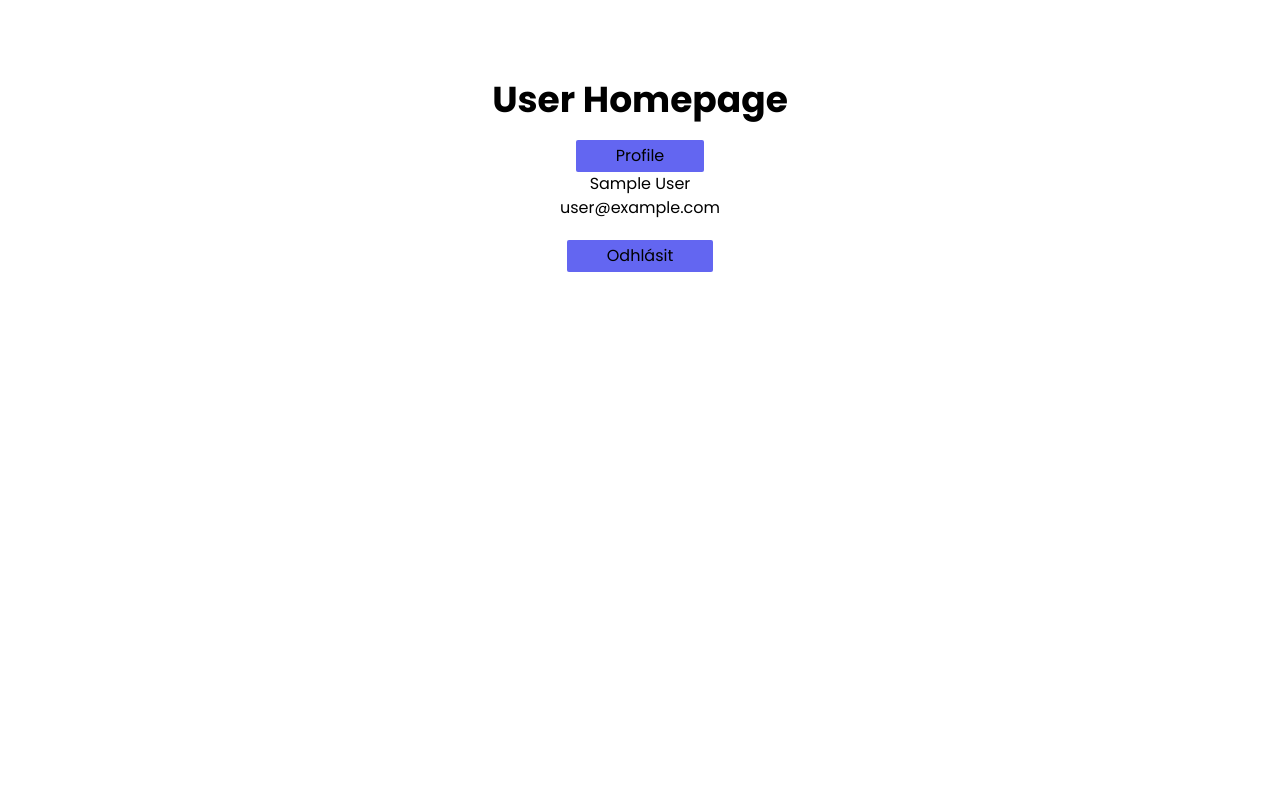
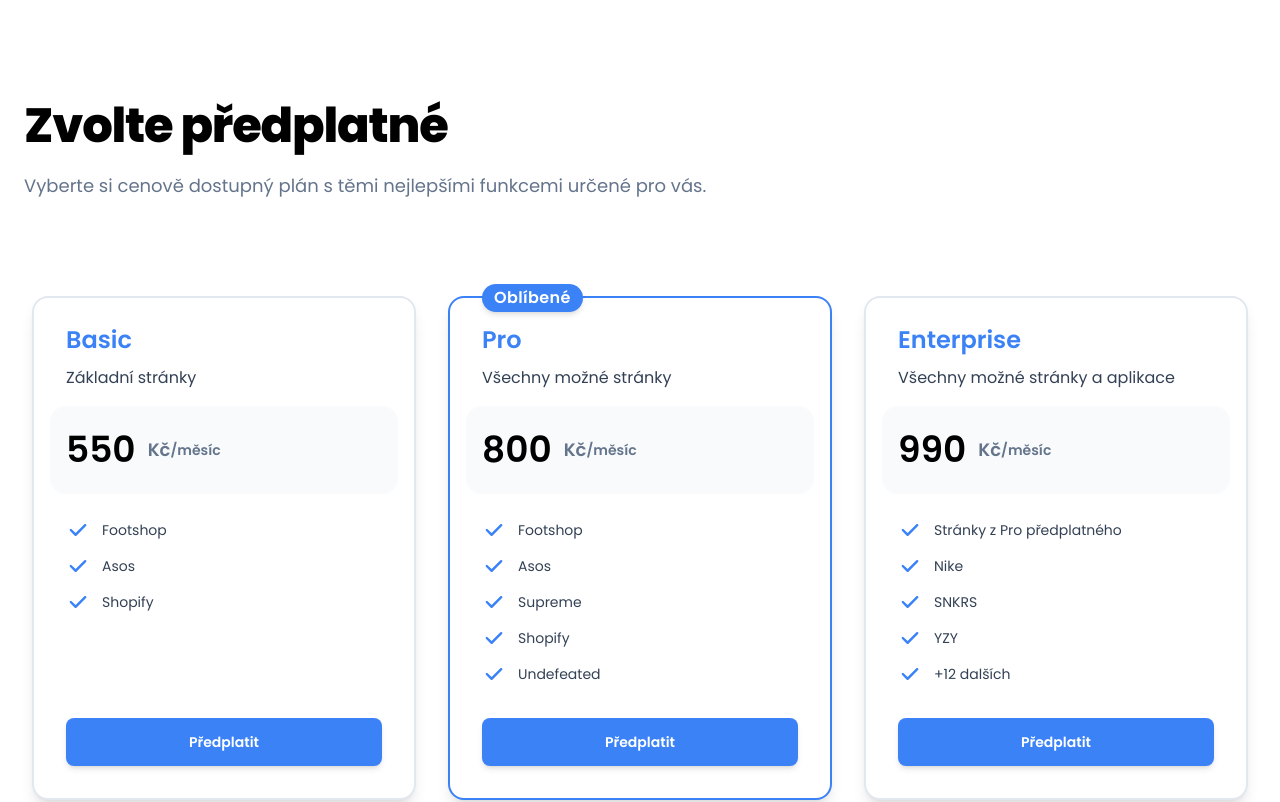
Before and after one commit to MartinTabz/nextauth-stripe-nextjs, a Next.js app: page / in a window 1280 px wide. Shown: the top 802 px of the page. Built offline with nearby package versions, Linux system fonts and the light colour scheme; no server answers; sample sign-in values are in the browser's storage.

Commit message:
Styling Indexu - pricing

```diff
--- /dev/null
+++ b/database/pricing.js
@@ -0,0 +1,45 @@
+export const pricingPlans = [
+   {
+      title: 'Basic',
+      price: 550,
+      currency: 'Kč',
+      frequency: '/měsíc',
+      description: 'Základní stránky',
+      features: [
+         'Footshop',
+         'Asos',
+         'Shopify'
+      ],
+      mostPopular: false,
+   },
+   {
+      title: 'Pro',
+      price: 800,
+      currency: 'Kč',
+      frequency: '/měsíc',
+      description: 'Všechny možné stránky',
+      features: [
+         'Footshop',
+         'Asos',
+         'Supreme',
+         'Shopify',
+         'Undefeated'
+      ],
+      mostPopular: true,
+   },
+   {
+      title: 'Enterprise',
+      price: 990,
+      currency: 'Kč',
+      frequency: '/měsíc',
+      description: 'Všechny možné stránky a aplikace',
+      features: [
+         'Stránky z Pro předplatného',
+         'Nike',
+         'SNKRS',
+         'YZY',
+         '+12 dalších'
+      ],
+      mostPopular: false,
+   },
+]
--- a/pages/index.js
+++ b/pages/index.js
@@ -2,6 +2,8 @@
 import Head from 'next/head';
 import Link from 'next/link';
 import { useState } from 'react';
+import { pricingPlans } from '../database/pricing';
+import { HiCheck } from 'react-icons/hi';
 
 export default function Home() {
 	const { data: session } = useSession();
@@ -36,7 +38,7 @@
 				<h3 className="text-4xl font-bold">Guest Homepage</h3>
 				<div className="flex justify-center">
 					<Link
-						href={'/auth/login'}
+						href={'/auth/prihlasit'}
 						className="mt-5 px-10 py-1 rounded-sm bg-indigo-500 text-black"
 					>
 						Přihlásit se
@@ -57,27 +59,65 @@
 					content="Testovací aplikace pro přihlašování"
 				/>
 			</Head>
-			<div className="container mx-auto text-center py-20">
-				<h3 className="text-4xl font-bold">User Homepage</h3>
+			<div className="mx-auto max-w-7xl bg-white px-4 pt-24 sm:px-6 lg:px8">
+				<h2 className="text-3xl font-extrabold text-black sm:text-5xl sm:leading-tight sm:tracking-tight">
+					Zvolte předplatné
+				</h2>
+				<p className="mt-4 max-w-3xl text-lg text-slate-500">
+					Vyberte si cenově dostupný plán s těmi nejlepšími funkcemi určené pro
+					vás.
+				</p>
+			</div>
 
-				<div className="flex justify-center">
-					<Link
-						href={'/profil'}
-						className="mt-5 px-10 py-1 rounded-sm bg-indigo-500 text-black"
+			<div className="grid lg:grid-cols-3 gap-8 py-24 px-4 sm:px-6 lg:px-8 gap-12 max-w-7xl mx-auto">
+				{pricingPlans.map((plan) => (
+					<div
+						className={`flex flex-col border-2 shadow-lg p-8 bg-white rounded-2xl relative
+						${
+							plan.mostPopular
+								? 'border-blue-500'
+								: 'border-slate-200'
+						}`}
+						key={plan.title}
 					>
-						Profile
-					</Link>
-				</div>
+						<h3 className="text-2xl text-blue-500 font-semibold leading-5">{plan.title}</h3>
+						{plan.mostPopular && (
+							<p className="absolute -translate-y-1/2 top-0 bg-blue-500 text-white px-3 py-0.5 text-base font-semibold tracking-wide rounded-full shadow-md">
+								Oblíbené
+							</p>
+						)}
+						<p className="mt-4 text-slate-700 leading-6">{plan.description}</p>
 
-				<div className="details">
-					<h4>{session.user.name}</h4>
-					<h4>{session.user.email}</h4>
-				</div>
+						<div className="mt-4 py-6 px-4 rounded-2xl bg-slate-50 -mx-4">
+							<p className="text-sm font-semibold text-slate-500 flex items-center">
+								<span className="text-4xl text-black mr-3">{plan.price}</span>
+								<span className="text-lg">{plan.currency}</span>
+								<span>{plan.frequency}</span>
+							</p>
+						</div>
 
-				<div className="flex justify-center">
+						<ul className='mt-6 space-y-3 flex-1'>
+							{plan.features.map((feature) => (
+								<li className='flex text-sm text-slate-700 leading-6' key={feature}>
+									<HiCheck className='text-blue-500 text-2xl' />
+									<span className='ml-3'>{feature}</span>
+								</li>
+							))}
+						</ul>
+						<Link className='block text-white bg-blue-500 hover:bg-blue-600 mt-8 px-6 py-4 text-sm font-semibold leading-4 text-center rounded-lg shadow-md' href="/profil">Předplatit</Link>
+					</div>
+				))}
+			</div>
+
+			<div className="mx-auto max-w-7xl bg-white px-4 pt-24 sm:px-6 lg:px8">
+				<h2 className="text-3xl font-extrabold text-black sm:text-5xl sm:leading-tight sm:tracking-tight">
+					Akce
+				</h2>
+				<div className='grid gap-3 lg:gap-12 lg:grid-cols-2 my-10 text-center'>
+					<Link className='transition text-lg sm:text-3xl py-3 rounded-2xl bg-blue-400 hover:bg-blue-500' href={"/profil"}>Profil</Link>
 					<button
 						onClick={handleSignOut}
-						className="mt-5 px-10 py-1 rounded-sm bg-indigo-500 bg-gray-50"
+						className="transition text-lg sm:text-3xl py-3 rounded-2xl bg-slate-300 hover:bg-slate-400 "
 					>
 						Odhlásit
 					</button>
```
